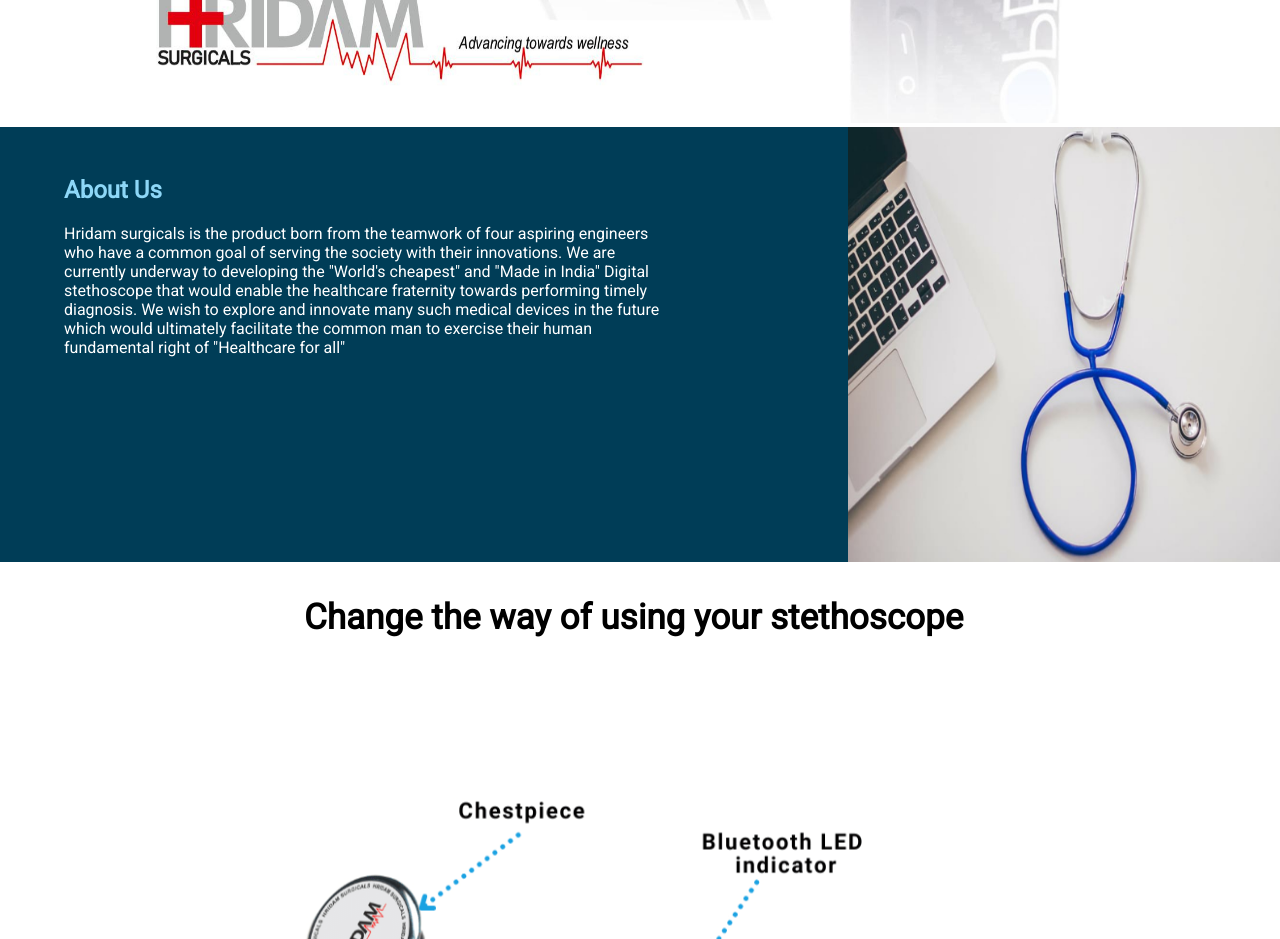
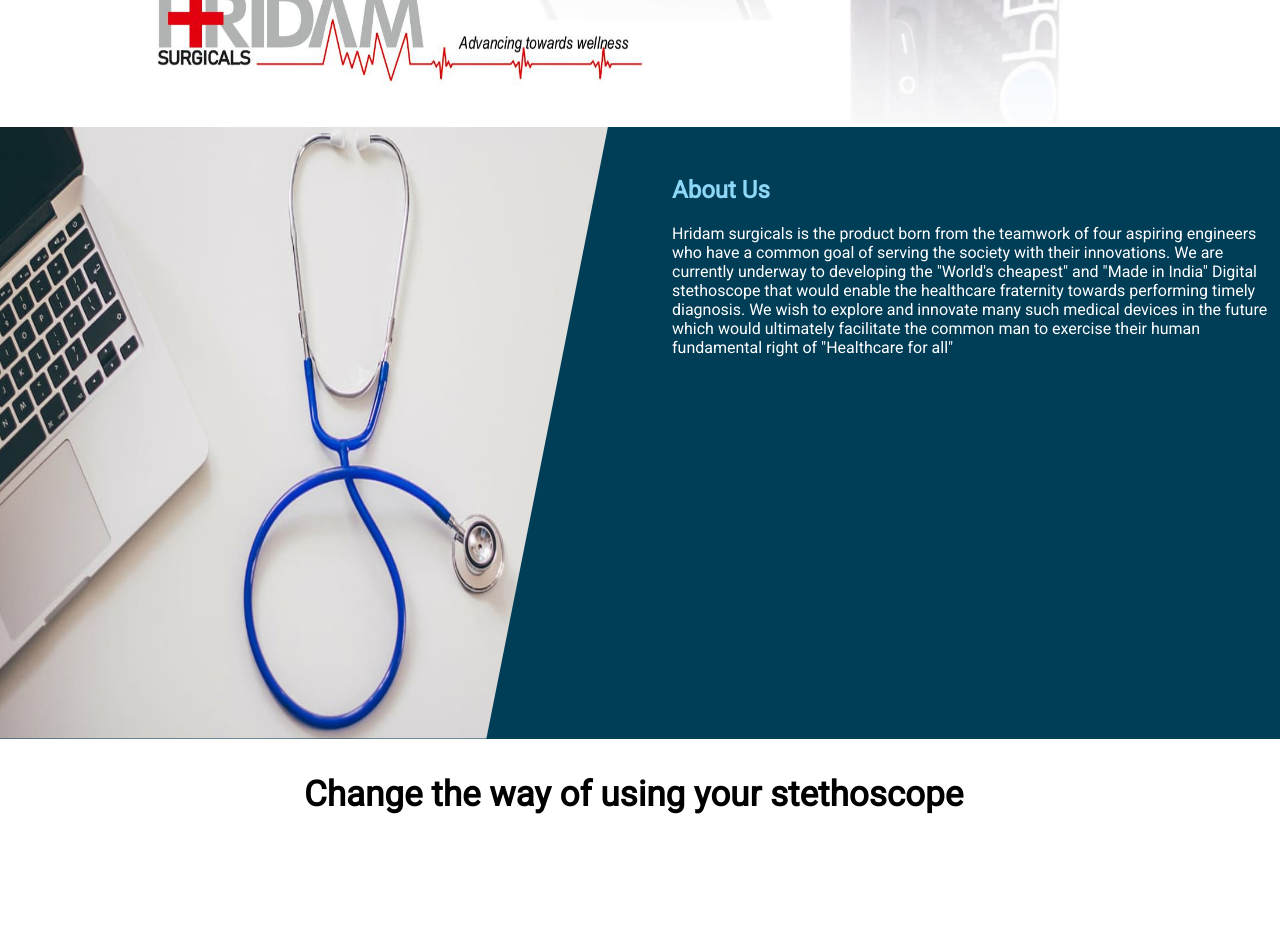
Before and after one commit to heronvas/Hridam, a React (Create React App) app: page / in a window 1280 px wide. Shown: the part 1400-2339 px from the top of the page. Built offline with nearby package versions, Linux system fonts and the light colour scheme; the HTML template or start-up script is replaced by a standard one.

Commit message:
final one

```diff
--- a/src/App.css
+++ b/src/App.css
@@ -48,7 +48,8 @@
 .benContainer{
   width: 100%;
   height: 100%;
-  background-color: #61dafb;
+  position: relative;
+  object-fit: cover;
   -webkit-clip-path: polygon(100% 0%, 80% 100%, 0% 100%, 0% 0%);
 	clip-path: polygon(100% 0%, 80% 100%, 0% 100%, 0% 0%);
 }
--- a/src/App.js
+++ b/src/App.js
@@ -155,7 +155,7 @@ const useStyles = makeStyles((theme) => ({
     marginLeft:"9%",
     objectFit:"cover"
   },
-  productImg1:{
+  productImg1:{   //about
     width:"71%",
     height:"100%",
     marginLeft:"29%",
@@ -333,6 +333,9 @@ export default function ButtonAppBar() {
         <img src={logos} alt='' className={classes.photo}/>
       </Box>
       <Box ref={myRef} className = {classes.aboutContainer}>
+      <Box className={classes.aboutimg}>
+        <img src={hospital} className="benContainer"></img>
+        </Box>
         <Box className={classes.aboutus}>
             <h2  className={classes.head1}>About Us</h2 >
             <p className={classes.head2}>Hridam surgicals is the product born from the teamwork of four aspiring
@@ -344,9 +347,7 @@ We wish to explore and innovate many such medical devices in the future
 which would ultimately facilitate the common man to exercise their human
 fundamental right of "Healthcare for all"</p>
         </Box>
-        <Box className={classes.aboutimg}>
-        <img src={hospital} className={classes.productImg1}></img>
-        </Box>
+
       </Box>
       <Box ref={productss} className={classes.productContainer}>
         <Box >
```
